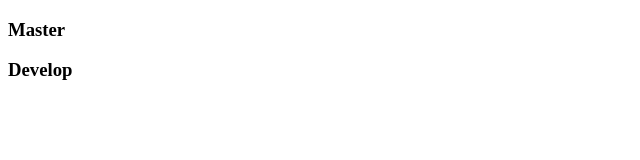
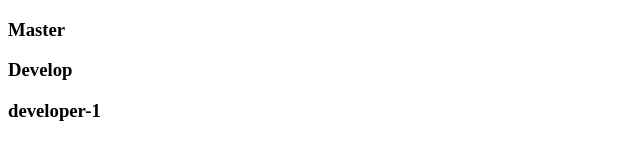
Before and after one commit to Manudev396/demo, a plain HTML site: page index.html in a window 1280 px wide. Shown: the whole page, without its empty margins (0-640 px from the left). Drawn offline with Linux system fonts and the light colour scheme.

Commit message:
developer-1

```diff
--- a/index.html
+++ b/index.html
@@ -9,5 +9,6 @@
 <body>
     <h3>Master</h3>
     <h3>Develop</h3>
+    <h3>developer-1</h3>
 </body>
 </html>
```
